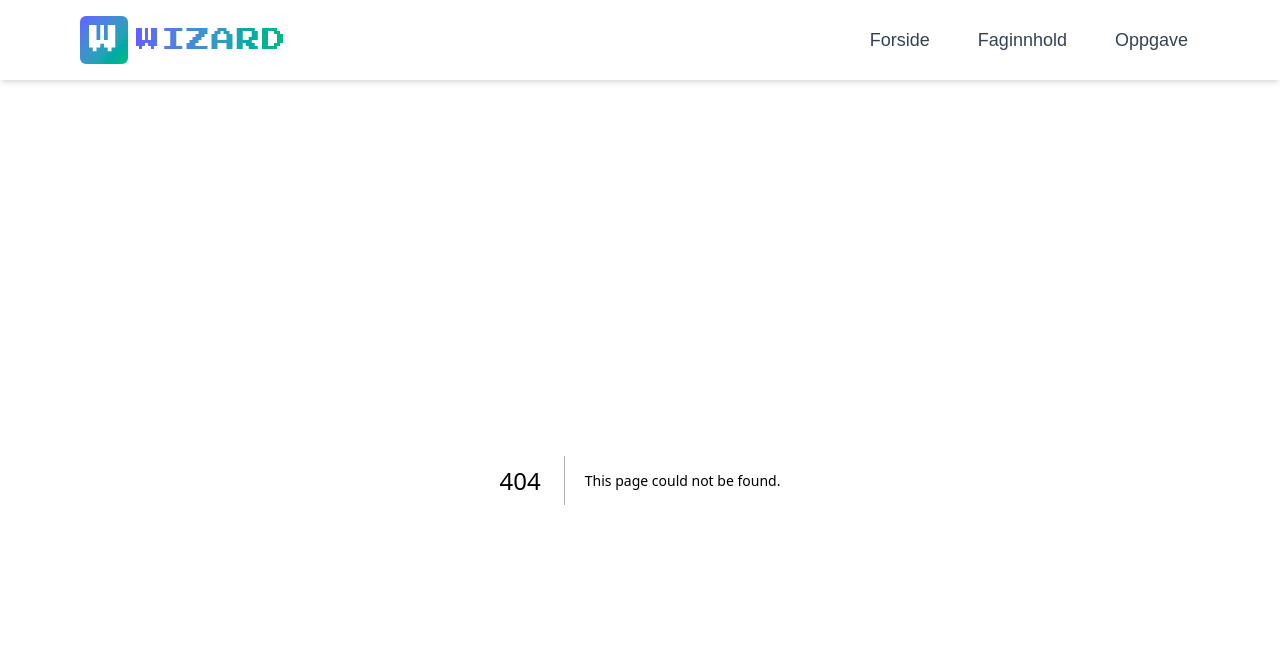
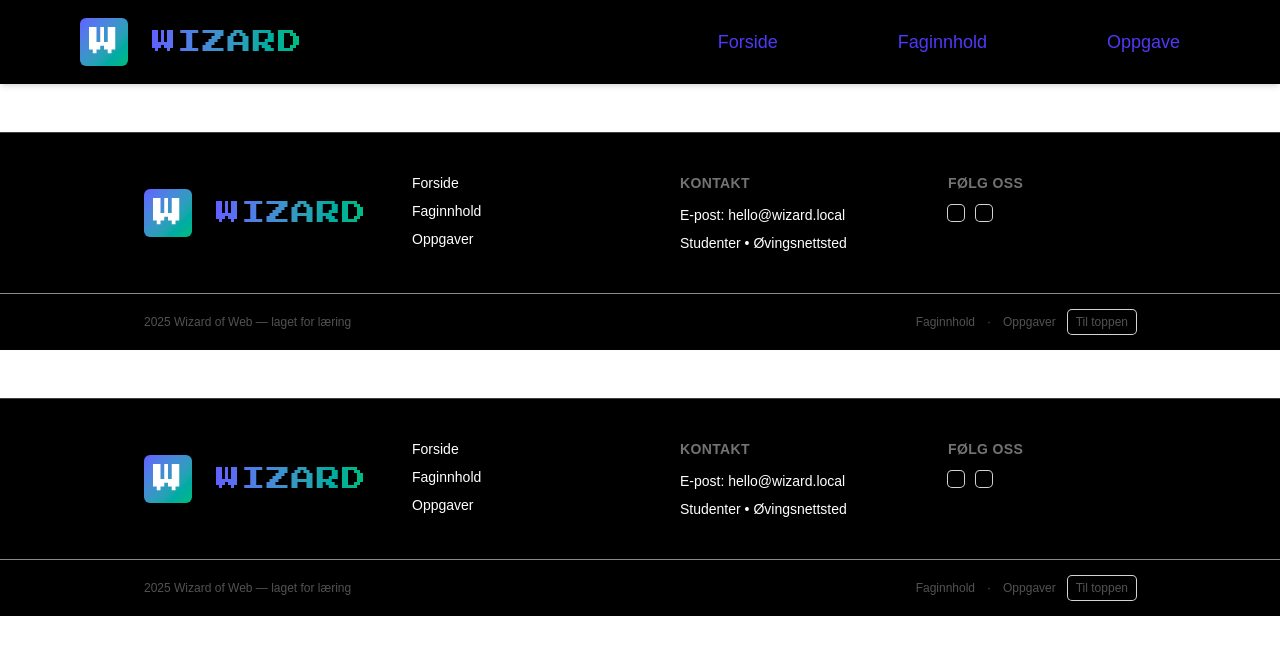
Before and after one commit to Thuyho1502/Arbeiskrav2-TheWizardofWeb, a Next.js app: page /components/Footer in a window 1280 px wide. Before the commit this address had no page. Shown: the top 654 px of the page. Built offline with nearby package versions, Linux system fonts and the light colour scheme.

Commit message:
add footer

```diff
--- /dev/null
+++ b/app/components/Footer/page.tsx
@@ -0,0 +1,88 @@
+import Link from "next/link";
+import { Press_Start_2P } from "next/font/google";
+
+const pixelFont = Press_Start_2P({
+  subsets: ["latin"],
+  weight: "400",
+});
+
+
+export default function Footer() {
+  return (
+    <footer className="mt-12 border-t border-neutral-700 bg-black text-white">
+      {/* Top footer: 4 cột nội dung */}
+      <div className="mx-auto grid max-w-5xl grid-cols-1 sm:grid-cols-2 lg:grid-cols-4 gap-20 px-4 py-10">
+        {/* Brand + slogan */}
+        <div className="flex items-center gap-6  ml-auto">
+            <span
+              aria-hidden="true"
+              className= {`${pixelFont.className} inline-flex text-3xl h-12 w-12 items-center justify-center rounded-md bg-gradient-to-br from-indigo-500 to-emerald-500 text-white font-black`}
+            >
+              W
+            </span>
+
+            <span className ={`${pixelFont.className} } text-2xl font-extrabold tracking-wider bg-gradient-to-r from-indigo-500 to-emerald-500 bg-clip-text text-transparent`}>
+              WIZARD
+            </span>
+          </div>
+
+        {/* Hurtiglenker */}
+        <nav aria-label="Hurtiglenker">
+          <ul className="space-y-2 text-sm">
+            <li><Link href="/" className="hover:underline">Forside</Link></li>
+            <li><Link href="/Faginnhold" className="hover:underline">Faginnhold</Link></li>
+            <li><Link href="/Oppgaver" className="hover:underline">Oppgaver</Link></li>
+          </ul>
+        </nav>
+
+        {/* Kontakt */}
+        <div>
+          <h3 className="mb-3 text-sm font-semibold uppercase tracking-wide text-neutral-500">
+            Kontakt
+          </h3>
+          <ul className="space-y-2 text-sm">
+            <li>
+              E-post:{" "}
+              <a href="mailto:hello@wizard.local" className="hover:underline">
+                hello@wizard.local
+              </a>
+            </li>
+            <li>Studenter • Øvingsnettsted</li>
+          </ul>
+        </div>
+
+        {/* Følg oss */}
+        <div>
+          <h3 className="mb-3 text-sm font-semibold uppercase tracking-wide text-neutral-500">
+            Følg oss
+          </h3>
+          <div className="flex gap-3">
+            {/* GitHub */}
+            <a aria-label="GitHub" href="#" className="rounded p-2 ring-1 ring-neutral-300 hover:bg-neutral-50 dark:ring-neutral-700">
+              {/* ... SVG code ... */}
+            </a>
+            {/* Twitter */}
+            <a aria-label="Twitter" href="#" className="rounded p-2 ring-1 ring-neutral-300 hover:bg-neutral-50 dark:ring-neutral-700">
+              {/* ... SVG code ... */}
+            </a>
+          </div>
+        </div>
+      </div>
+
+      {/* Bottom bar */}
+      <div className="border-t border-neutral-200/60">
+        <div className="mx-auto flex max-w-5xl flex-col items-center justify-between gap-3 px-4 py-4 text-xs text-neutral-600 sm:flex-row">
+          <p>{new Date().getFullYear()} Wizard of Web — laget for læring</p>
+          <div className="flex items-center gap-3">
+            <Link href="/Faginnhold" className="hover:underline">Faginnhold</Link>
+            <span aria-hidden="true">·</span>
+            <Link href="/Oppgaver" className="hover:underline">Oppgaver</Link>
+            <a href="#top" className="rounded px-2 py-1 ring-1 ring-neutral-300 hover:bg-neutral-50 dark:ring-neutral-700">
+              Til toppen
+            </a>
+          </div>
+        </div>
+      </div>
+    </footer>
+  );
+}
--- a/app/components/Navigation/page.tsx
+++ b/app/components/Navigation/page.tsx
@@ -13,17 +13,17 @@ export default function Navbar() {
   const pathname = usePathname();
 
  const linkStyle = (path: string) =>
-     `relative px-3 py-2 text-lg font-medium transition-colors duration-300 ${
+    `relative px-5 py-3 text-lg font-medium transition-colors duration-300 ${
       pathname === path
-        ? "text-indigo-600 font-semibold after:content-[''] after:absolute after:left-0 after:-bottom-1 after:h-[2px] after:w-full after:bg-indigo-600"
-        : "text-gray-700 hover:text-indigo-600"
+        ? "text-white font-semibold after:content-[''] after:absolute after:left-0 after:-bottom-1 after:h-[2px] after:w-full after:bg-white"
+        : "text-indigo-600  hover:text-indigo-400"
     }`;
 
   return (
     <div>
         <header>
-          <nav className="flex justify-between items-center p-4 px-20 bg-white shadow-md">
-          <div className="flex items-center gap-2">
+          <nav className="flex justify-between items-center p-4 px-20 bg-black shadow-md gap-12">
+          <div className="flex items-center gap-6">
             <span
               aria-hidden="true"
               className= {`${pixelFont.className} inline-flex text-3xl h-12 w-12 items-center justify-center rounded-md bg-gradient-to-br from-indigo-500 to-emerald-500 text-white font-black`}
@@ -35,7 +35,7 @@ export default function Navbar() {
               WIZARD
             </span>
           </div>
-          <div className="flex gap-6">
+          <div className="flex gap-20">
             <Link href="/" className={linkStyle("/")}>Forside</Link>
             <Link href="/Faginnhold" className={linkStyle("/Faginnhold")}>Faginnhold</Link>
             <Link href="/Oppgaver" className={linkStyle("/Oppgaver")}>Oppgave</Link>
--- a/app/layout.tsx
+++ b/app/layout.tsx
@@ -2,6 +2,7 @@ import type { Metadata } from "next";
 import { Geist, Geist_Mono } from "next/font/google";
 import "./globals.css";
 import Navbar from "./components/Navigation/page";
+import Footer from "./components/Footer/page";
 
 const geistSans = Geist({
   variable: "--font-geist-sans",
@@ -31,6 +32,10 @@ export default function RootLayout({
         <Navbar/>
         </header>
         {children}
+
+        <footer>
+          <Footer/>
+        </footer>
       </body>
     </html>
   );
```
Lines whose indentation alone changed are shown as unchanged.
